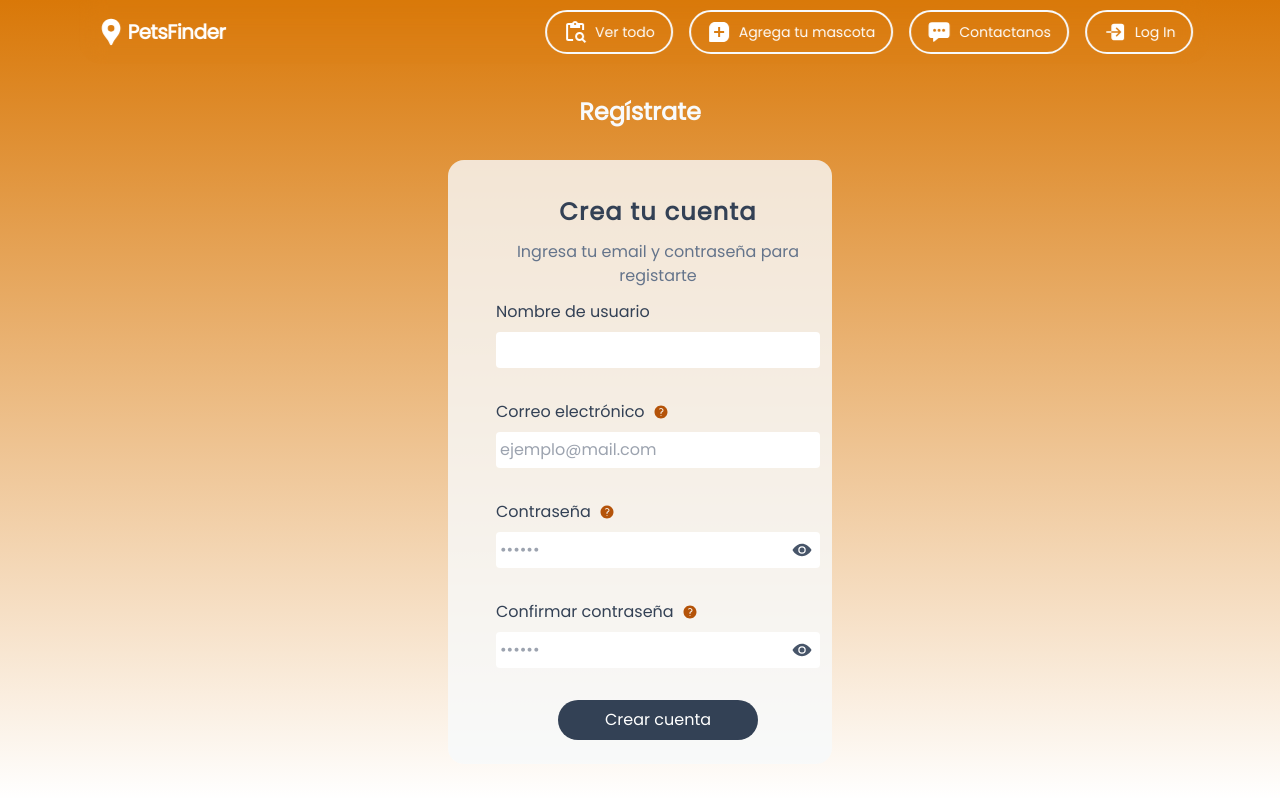
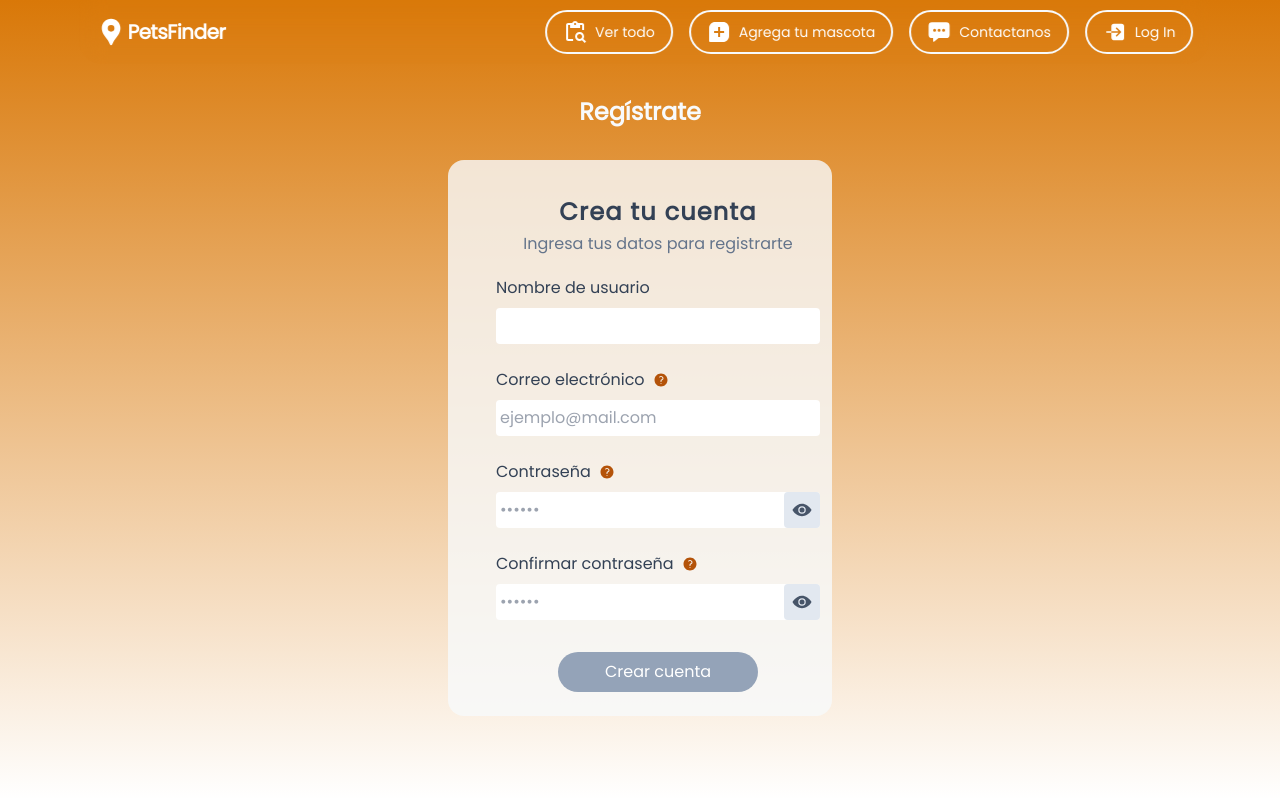
Before and after one commit to victorianastasi/find-your-pet, a Next.js app: page /signup in a window 1280 px wide. Shown: the top 800 px of the page. Built offline with nearby package versions, Linux system fonts and the light colour scheme; no server answers.

Commit message:
fix: signup and navbar

```diff
--- a/src/app/signup/page.tsx
+++ b/src/app/signup/page.tsx
@@ -1,5 +1,5 @@
 "use client";
-import React, { useRef, useState } from "react";
+import React, { useState } from "react";
 import { useForm } from "react-hook-form";
 import { UserCredential, updateProfile } from "firebase/auth";
 import { FirebaseError } from "firebase/app";
@@ -7,8 +7,7 @@ import { useRouter } from "next/navigation";
 import { HiQuestionMarkCircle } from "react-icons/hi2";
 import { IoEye, IoEyeOff } from "react-icons/io5";
 import { UserAuth } from "@/app/context/AuthContext";
-import { toast, ToastContainer } from "react-toastify";
-import "react-toastify/dist/ReactToastify.css";
+import "./signup.css";
 
 export default function SignUp() {
   const {
@@ -18,7 +17,7 @@ export default function SignUp() {
     watch,
   } = useForm();
 
-  const { signUpFunction } = UserAuth();
+  const { signUpFunction, logOut } = UserAuth();
 
   const [visibilityPass, setVisibilityPass] = useState<{
     [key: string]: boolean;
@@ -31,7 +30,7 @@ export default function SignUp() {
 
   const ErrorMessage: React.FC<{ children?: any }> = ({ children }) => {
     return (
-      <small className="text-red-700 absolute bottom-[-20px] left-0">
+      <small className="text-red-700">
         {children}
       </small>
     );
@@ -47,6 +46,7 @@ export default function SignUp() {
         console.log("Registro exitoso:", user);
       })
       .then(() => {
+        logOut()
         router.push("/signup-success");
       })
       .catch((error: FirebaseError) => {
@@ -64,6 +64,11 @@ export default function SignUp() {
     console.log(visibilityPass);
   };
 
+  console.log(watch())
+
+  const activeButton = watch("userName") != "" && watch("email") != "" && watch("pass") != "" && watch("passConfirm") != "";
+  console.log(activeButton)
+
   return (
     <div className="main-bg pt-14 md:pt-16 mb-10  h-screen">
       <h1 className="text-center my-8 text-2xl font-bold text-slate-50">
@@ -74,13 +79,13 @@ export default function SignUp() {
           className="bg-slate-50/80 text-slate-700 p-6 md:px-12 rounded-2xl max-w-full md:max-w-sm "
           onSubmit={onSubmit}
         >
-          <fieldset className="flex flex-col md:flex-row justify-center items-center flex-wrap gap-8 mx-auto ">
-            <legend className=" w-fit md:w-full text-center py-3">
-              <span className="block font-bold text-2xl tracking-wider mb-3">
+          <fieldset className="flex flex-col md:flex-row justify-center items-center flex-wrap mx-auto ">
+            <legend className=" w-fit md:w-full text-center py-3 mb-2">
+              <span className="block font-bold text-2xl tracking-wider mb-1">
                 Crea tu cuenta
               </span>
               <span className="text-slate-500">
-                Ingresa tu email y contraseña para registarte
+                Ingresa tus datos para registrarte
               </span>
             </legend>
 
@@ -104,9 +109,11 @@ export default function SignUp() {
                   },
                 })}
               />
+              <div className="leading-4 min-h-[24px]">
                 {errors.userName && (
                   <ErrorMessage>{errors.userName.message}</ErrorMessage>
                 )}
+              </div>
             </div>
             <div className="w-full relative">
               <label
@@ -141,9 +148,11 @@ export default function SignUp() {
                   },
                 })}
               />
+              <div className="leading-4 min-h-[24px]">
                 {errors.email && (
                   <ErrorMessage>{errors.email.message}</ErrorMessage>
                 )}
+              </div>
             </div>
             <div className="w-full relative">
               <label
@@ -160,13 +169,11 @@ export default function SignUp() {
                   *Debe tener al menos 6 caracteres.
                 </small>
               </label>
+              <div className="relative">
                 <input
                   type={`${visibilityPass["pass"] ? "text" : "password"}`}
-                className={`rounded py-1 px-1 min-w-full text-slate-700 min-h-[36px] ${
-                  errors.pass || errors.passConfirm
-                    ? "border-red-700 border-2"
-                    : ""
-                }`}
+                  className={`rounded py-1 px-1 min-w-full text-slate-700 min-h-[36px] focus-visible:outline-offset-1 ${
+                    errors.pass ? "invalid" : "" }`}
                   id="pass"
                   placeholder="••••••"
                   min-length={6}
@@ -181,20 +188,22 @@ export default function SignUp() {
                     },
                   })}
                 />
+                <button type="button" className="text-slate-600 absolute top-0 right-0 p-2 rounded bg-slate-200"
+                onClick={() => toggleVisibility("pass")} >
+                  {React.cloneElement(
+                    visibilityPass["pass"] ? <IoEyeOff /> : <IoEye />,
+                    { size: 20, }
+                  )}
+                </button>
+              </div>
+              <div className="leading-4 min-h-[24px]">
                 {errors.pass && (
                   <ErrorMessage>{errors.pass.message}</ErrorMessage>
                 )}
+              </div>
 
-              <button type="button" onClick={() => toggleVisibility("pass")}>
-                {React.cloneElement(
-                  visibilityPass["pass"] ? <IoEyeOff /> : <IoEye />,
-                  {
-                    className: "text-slate-600 absolute top-10 right-2",
-                    size: 20,
-                  }
-                )}
-              </button>
             </div>
+
             <div className="w-full relative">
               <label
                 htmlFor="passConfirm"
@@ -210,11 +219,11 @@ export default function SignUp() {
                   *Debe tener al menos 6 caracteres.
                 </small>
               </label>
+              <div className="relative">
                 <input
                   type={`${visibilityPass["passConfirm"] ? "text" : "password"}`}
-                className={`rounded py-1 px-1 min-w-full text-slate-700 min-h-[36px] ${
-                  errors.passConfirm ? "border-red-700 border-2" : ""
-                }`}
+                  className={`rounded py-1 px-1 min-w-full text-slate-700 min-h-[36px] focus-visible:outline-offset-1 ${
+                    errors.passConfirm ? "invalid" : ""}`}
                   id="passConfirm"
                   placeholder="••••••"
                   min-length={6}
@@ -231,25 +240,25 @@ export default function SignUp() {
                       value === watch("pass") || "Las contraseñas no coinciden.",
                   })}
                 />
+                <button type="button" className="text-slate-600 absolute top-0 right-0 p-2 rounded bg-slate-200"
+                onClick={() => toggleVisibility("passConfirm")}>
+                  {React.cloneElement(
+                    visibilityPass["passConfirm"] ? <IoEyeOff /> : <IoEye />,
+                    { size: 20, }
+                  )}
+                </button>
+              </div>
+              <div className="leading-4 min-h-[24px]">
                 {errors.passConfirm && (
                   <ErrorMessage>{errors.passConfirm.message}</ErrorMessage>
                 )}
-              <button
-                type="button"
-                onClick={() => toggleVisibility("passConfirm")}
-              >
-                {React.cloneElement(
-                  visibilityPass["passConfirm"] ? <IoEyeOff /> : <IoEye />,
-                  {
-                    className: "text-slate-600 absolute top-10 right-2",
-                    size: 20,
-                  }
-                )}
-              </button>
+              </div>
+
             </div>
             <button
-              className="block bg-slate-700 hover:bg-slate-800 text-white py-2 px-4 rounded-full w-fit min-w-[200px]"
+              className={`block bg-slate-700 hover:bg-slate-800 text-white py-2 px-4 mt-2 rounded-full w-fit min-w-[200px] disabled:cursor-not-allowed disabled:bg-slate-400`}
               type="submit"
+              disabled={activeButton ? false : true}
             >
               Crear cuenta
             </button>
--- a/src/app/signup/signup.css
+++ b/src/app/signup/signup.css
@@ -0,0 +1,7 @@
+.invalid {
+    outline: 2px solid rgb(185 28 28);
+    outline-offset: 1px;
+}
+.invalid:focus {
+    outline-color: black;
+}
```
Also changed, not shown: src/app/components/navbar/navbar.tsx (+36 -16 lines). Lines whose indentation alone changed are shown as unchanged.
